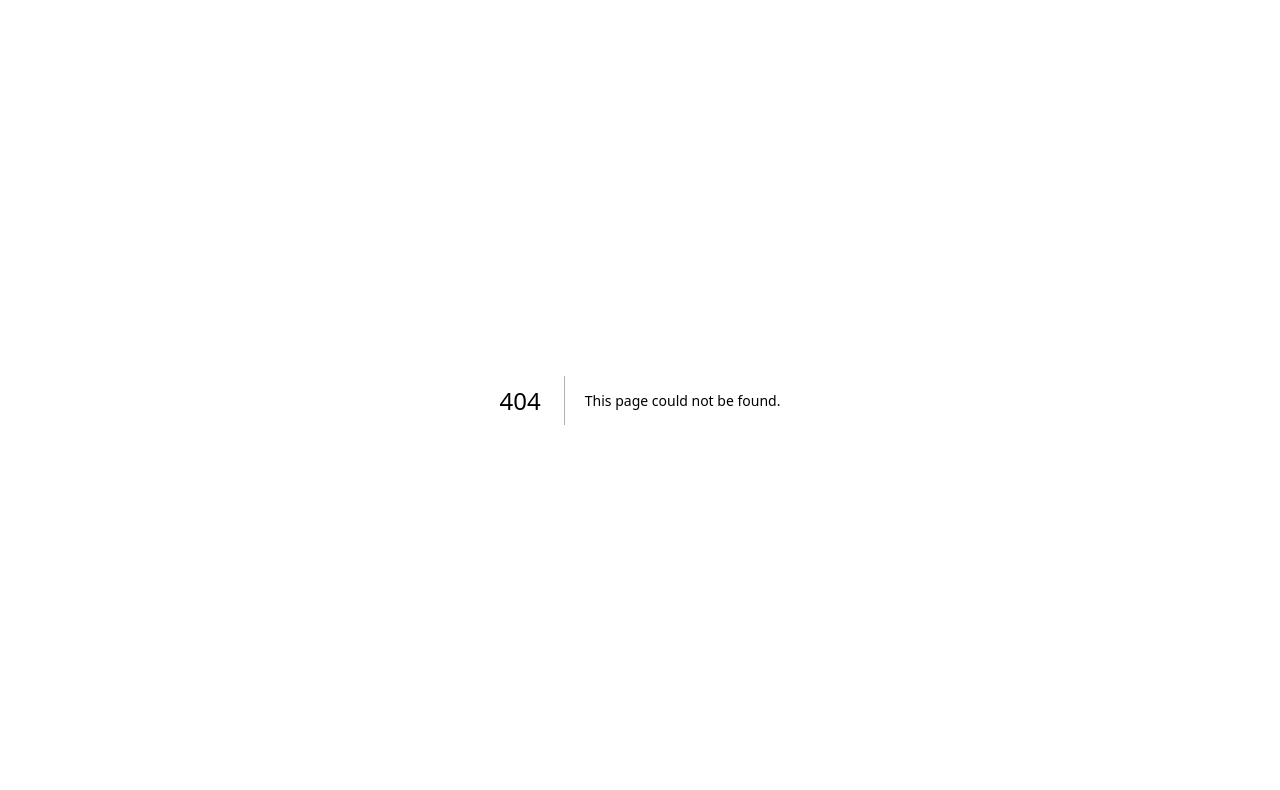
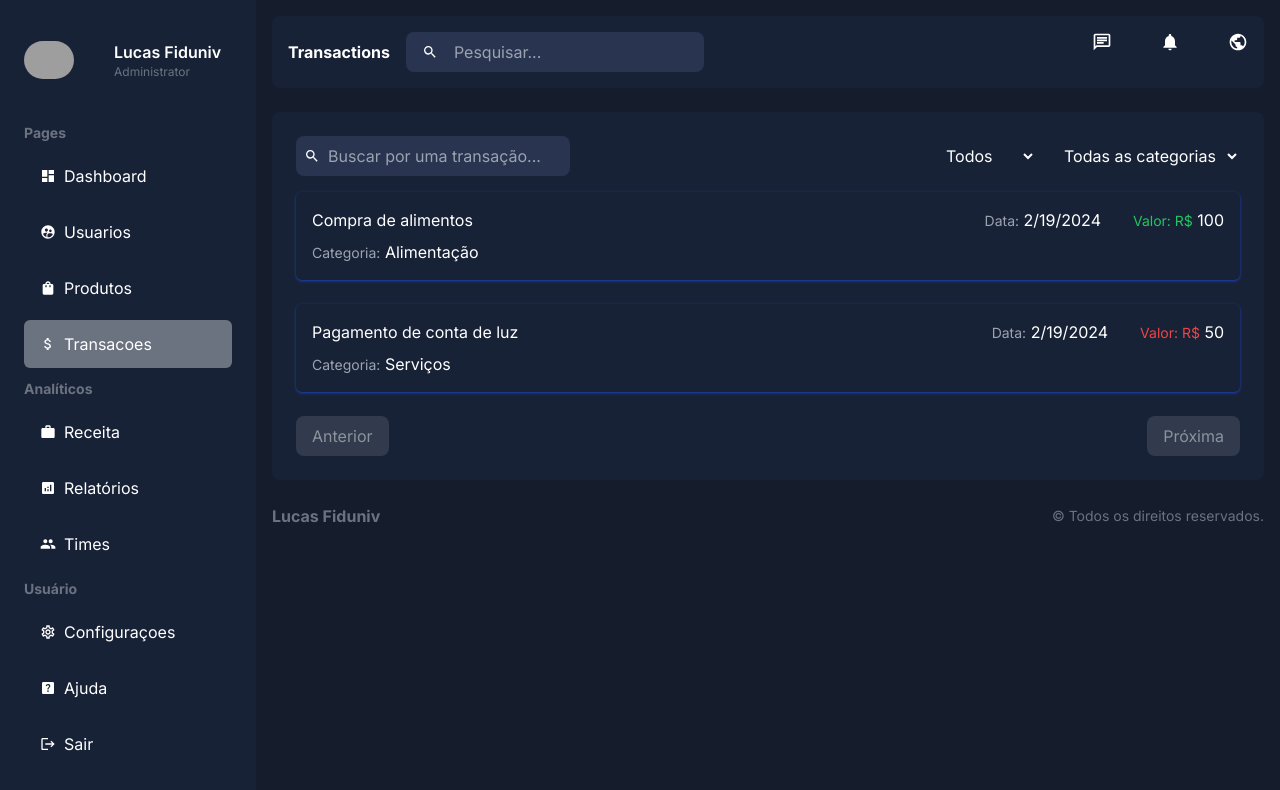
Before and after one commit to lucasfiduniv/Dashboard-nextjs, a Next.js app: page /dashboard/transactions in a window 1280 px wide. Before the commit this address had no page. Shown: the top 790 px of the page. Built offline with nearby package versions, Linux system fonts and the light colour scheme; grey boxes are pictures that could not be loaded.

Commit message:
fix: adicionando uma nova pagina de transacoes

```diff
--- /dev/null
+++ b/app/dashboard/transactions/page.tsx
@@ -0,0 +1,147 @@
+"use client";
+import { useState } from "react";
+import Pagination from "@/app/ui/dashboard/pagination/pagination";
+import Search from "@/app/ui/dashboard/search/search";
+
+const transactionsData = [
+  {
+    id: 1,
+    amount: 100,
+    date: new Date(),
+    description: "Compra de alimentos",
+    category: "Alimentação",
+    type: "despesa",
+  },
+  {
+    id: 2,
+    amount: -50,
+    date: new Date(),
+    description: "Pagamento de conta de luz",
+    category: "Serviços",
+    type: "despesa",
+  },
+  {
+    id: 3,
+    amount: -30,
+    date: new Date(),
+    description: "Assinatura mensal de streaming",
+    category: "Entretenimento",
+    type: "despesa",
+  },
+  {
+    id: 4,
+    amount: 200,
+    date: new Date(),
+    description: "Salário",
+    category: "Trabalho",
+    type: "entrada",
+  },
+];
+
+const TransactionsPage = () => {
+  const [searchTerm, setSearchTerm] = useState("");
+  const [filterType, setFilterType] = useState("all");
+  const [filterCategory, setFilterCategory] = useState("all");
+  const [currentPage, setCurrentPage] = useState(1);
+  const itemsPerPage = 2;
+
+  const filteredTransactions = transactionsData.filter((transaction) => {
+    const searchTermMatches =
+      transaction.description
+        .toLowerCase()
+        .includes(searchTerm.toLowerCase()) ||
+      transaction.category.toLowerCase().includes(searchTerm.toLowerCase());
+
+    const typeMatches = filterType === "all" || transaction.type === filterType;
+
+    const categoryMatches =
+      filterCategory === "all" || transaction.category === filterCategory;
+
+    return searchTermMatches && typeMatches && categoryMatches;
+  });
+
+  const indexOfLastItem = currentPage * itemsPerPage;
+  const indexOfFirstItem = indexOfLastItem - itemsPerPage;
+  const currentTransactions = filteredTransactions.slice(
+    indexOfFirstItem,
+    indexOfLastItem
+  );
+
+  const totalPages = Math.ceil(filteredTransactions.length / itemsPerPage);
+
+  const paginate = (pageNumber) => setCurrentPage(pageNumber);
+
+  return (
+    <div className="bg-[#182237] p-6 rounded-lg mt-6">
+      <div className="mb-4 flex justify-between items-center">
+        <div>
+          <Search
+            placeholder="Buscar por uma transação..."
+            onChange={(e) => setSearchTerm(e.target.value)}
+          />
+        </div>
+        <div className="flex space-x-4">
+          <select
+            className="px-2 py-1 rounded-md bg-[#182237]"
+            value={filterType}
+            onChange={(e) => setFilterType(e.target.value)}
+          >
+            <option value="all">Todos</option>
+            <option value="entrada">Entrada</option>
+            <option value="despesa">Despesa</option>
+          </select>
+          <select
+            className="px-2 py-1 rounded-md bg-[#182237]"
+            value={filterCategory}
+            onChange={(e) => setFilterCategory(e.target.value)}
+          >
+            <option value="all">Todas as categorias</option>
+            <option value="Alimentação">Alimentação</option>
+            <option value="Serviços">Serviços</option>
+            <option value="Entretenimento">Entretenimento</option>
+            <option value="Trabalho">Trabalho</option>
+          </select>
+        </div>
+      </div>
+      {currentTransactions.map((transaction) => (
+        <div
+          key={transaction.id}
+          className="mb-6 bg-[#182237] p-4 rounded-md hover:shadow-[3px_3px_0px_0px_rgba(0,59,255)] shadow shadow-blue-800"
+        >
+          <div className="flex flex-col md:flex-row md:items-center md:justify-between">
+            <div className="mb-2 md:mb-0 flex items-center gap-4">
+              <span>{transaction.description}</span>
+            </div>
+            <div className="flex flex-col md:flex-row md:items-center md:gap-4">
+              <div className="md:mr-4">
+                <span className="text-sm text-gray-400">Data:</span>{" "}
+                <span>{transaction.date?.toLocaleDateString()}</span>
+              </div>
+              <div>
+                <span
+                  className={`text-sm ${
+                    transaction.amount >= 0 ? "text-green-500" : "text-red-500"
+                  }`}
+                >
+                  Valor: R$
+                </span>{" "}
+                <span>{Math.abs(transaction.amount)}</span>
+              </div>
+            </div>
+          </div>
+          <div className="mt-2">
+            <span className="text-sm text-gray-400">Categoria:</span>{" "}
+            <span>{transaction.category}</span>
+          </div>
+        </div>
+      ))}
+      <Pagination
+        totalPages={totalPages}
+        currentPage={currentPage}
+        onPageChange={paginate}
+      />
+    </div>
+  );
+};
+
+export default TransactionsPage;
--- a/app/login/page.tsx
+++ b/app/login/page.tsx
@@ -22,15 +22,16 @@ const Login = () => {
   };
   useEffect(() => {
     toast(
-      "Para Fazer login nessa pagina de exemplo use email:admin@admin.com e senha:admin",
+      (t) =>
+        "Para Fazer login nessa pagina de exemplo use email:admin@admin.com e senha:admin",
       {
-        duration: 1000000,
+        duration: 10000,
       }
     );
-  });
+  }, []);
   return (
     <section className="bg-[#182237]">
-      <div className="flex flex-col items-center justify-center px-6 py-8 mx-auto md:h-screen lg:py-0">
+      <div className="mt-32 flex flex-col items-center justify-center px-6 py-8 mx-auto md:h-screen lg:mt-0 lg:py-0">
         <a
           href="#"
           className="flex items-center mb-6 text-2xl font-semibold text-gray-900 dark:text-white"
```
